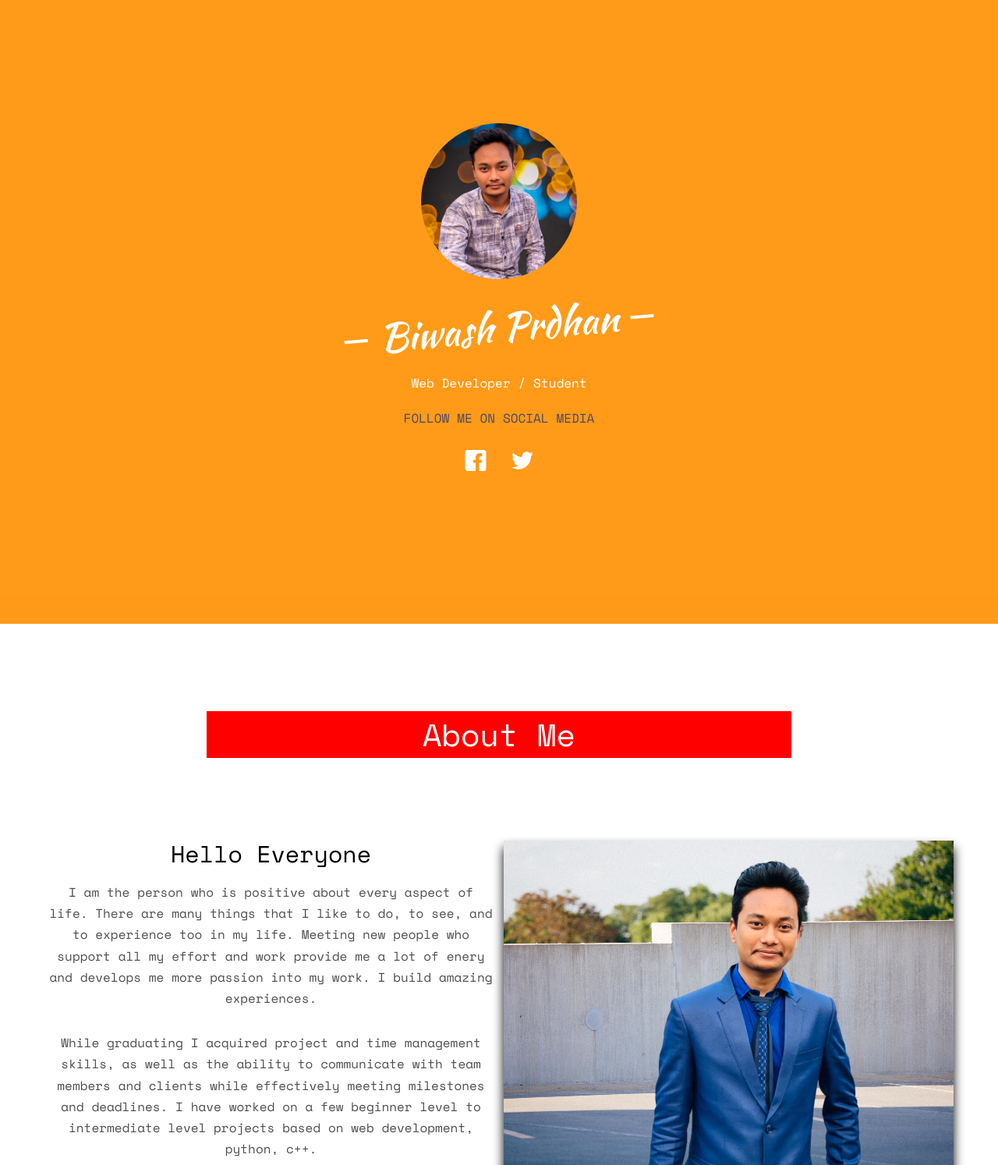
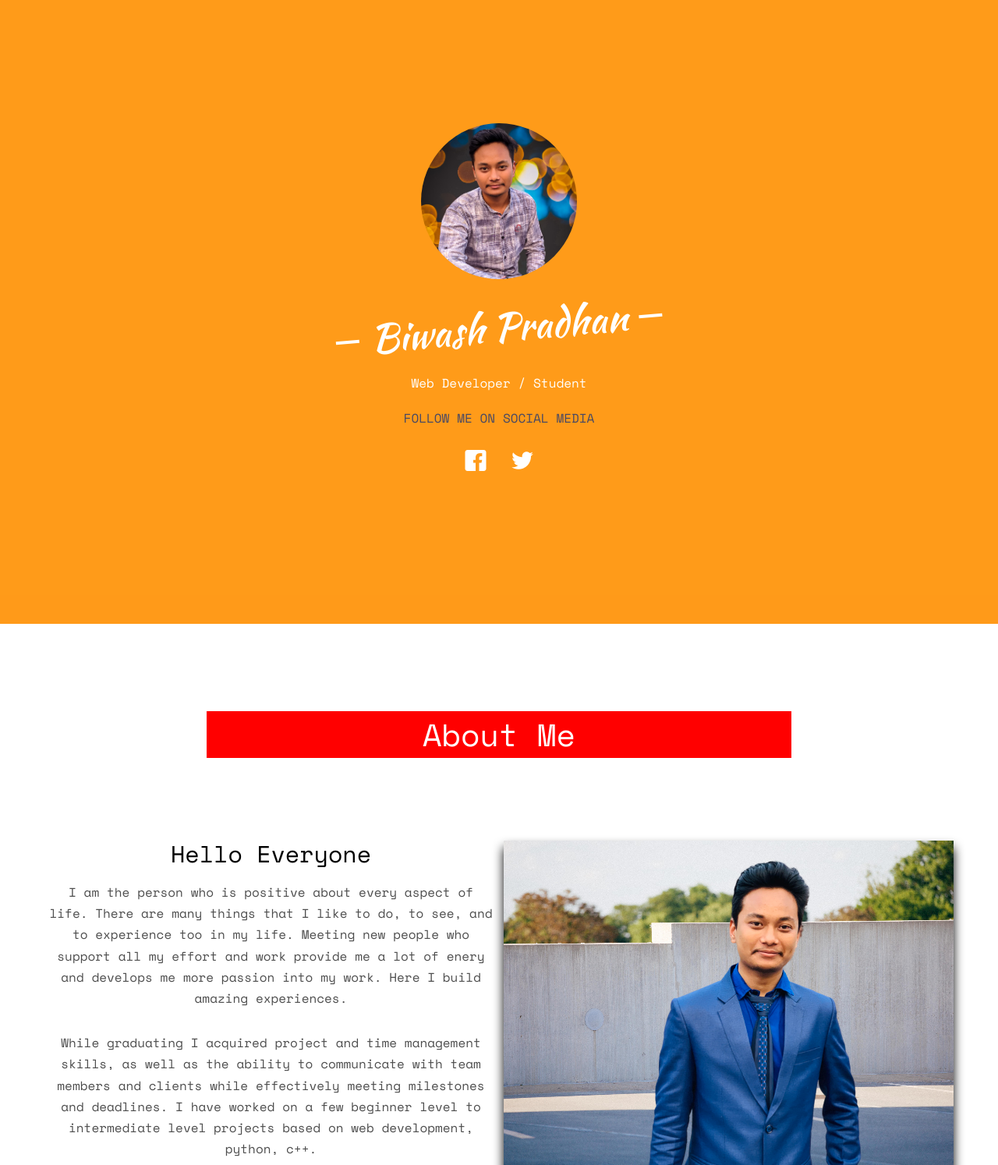
Before and after one commit to biwash3883/myportfolio, a plain HTML site: page index.html in a window 1280 px wide. Shown: the top 1494 px of the page at 78% size. Drawn offline with nearby package versions, Linux system fonts and the light colour scheme; files whose address does not match are found by name.

Commit message:
Update index.html

```diff
--- a/index.html
+++ b/index.html
@@ -56,7 +56,7 @@
 					<div class="display-t js-fullheight">
 						<div class="display-tc js-fullheight animate-box" data-animate-effect="fadeIn">
 							<div class="profile-thumb" style="background:url(images/user-3.jpg);"></div>
-							<h1><span>Biwash Prdhan</span></h1>
+							<h1><span>Biwash Pradhan</span></h1>
 							<h3><span>Web Developer / Student</span></h3>
 							<br/>
 							<h3 style="color: #494964"><span>FOLLOW ME ON SOCIAL MEDIA</span></h3>
@@ -84,7 +84,7 @@
 
 				<div class="col-md-6 text-center col-padding">
 					<h2>Hello Everyone</h2>
-					<p>I am the person who is positive about every aspect of life. There are many things that I like to do, to see, and to experience too in my life. Meeting new people who support all my effort and work provide me a lot of enery and develops me more passion into my work. I build amazing experiences.</p>
+					<p>I am the person who is positive about every aspect of life. There are many things that I like to do, to see, and to experience too in my life. Meeting new people who support all my effort and work provide me a lot of enery and develops me more passion into my work. Here I build amazing experiences.</p>
 					<p>While graduating I acquired project and time management skills, as well as the ability to communicate with team members and clients while effectively meeting milestones and deadlines. I have worked on a few beginner level to intermediate level projects based on web development, python, c++.</p>
 				</div>
 					<div class="col-md-6 text-center col-padding">
```
